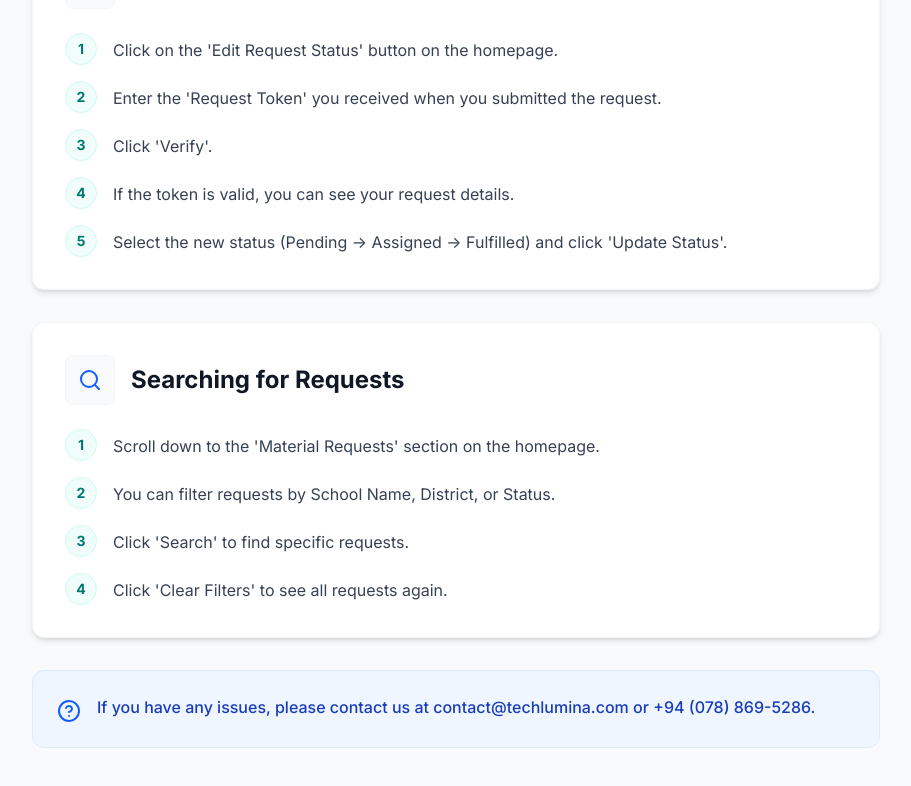
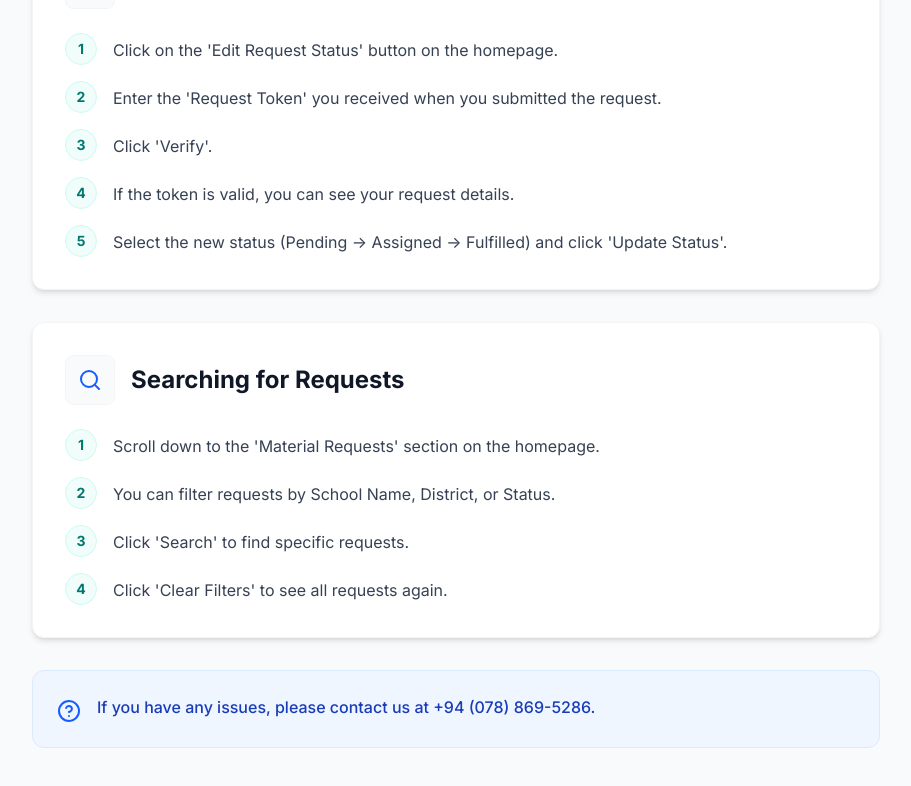
Before and after one commit to dinethnarada/book-system, a Next.js app: page /guide in a window 1280 px wide. Shown: the part 702-1488 px from the top of the page, without its empty margins (184-1095 px from the left). Built offline with nearby package versions, Linux system fonts and the light colour scheme.

Commit message:
add fixes

```diff
--- a/app/guide/page.tsx
+++ b/app/guide/page.tsx
@@ -46,7 +46,7 @@ export default function GuidePage() {
                     ]
                 }
             ],
-            note: "If you have any issues, please contact us at contact@techlumina.com or +94 (078) 869-5286."
+            note: "If you have any issues, please contact us at +94 (078) 869-5286."
         },
         si: {
             title: "EduReliefLK භාවිතා කරන ආකාරය",
@@ -86,7 +86,7 @@ export default function GuidePage() {
                     ]
                 }
             ],
-            note: "ඔබට යම් ගැටළුවක් ඇත්නම්, කරුණාකර contact@techlumina.com හෝ +94 (078) 869-5286 හරහා අපව අමතන්න."
+            note: "ඔබට යම් ගැටළුවක් ඇත්නම්, කරුණාකර +94 (078) 869-5286 හරහා අපව අමතන්න."
         }
     }
 
```
